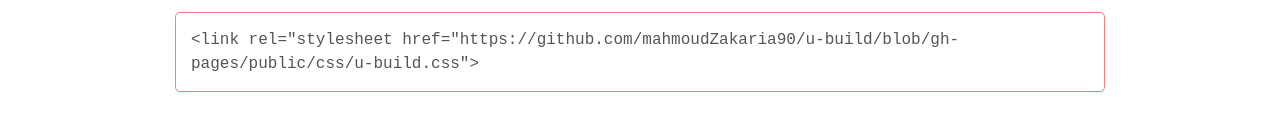
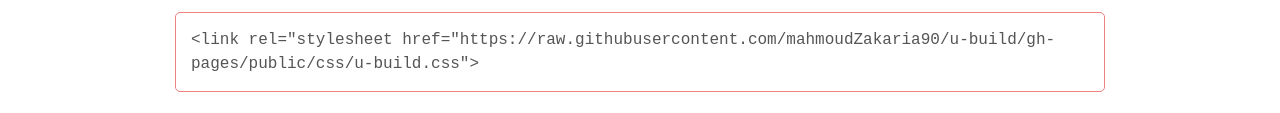
Before and after one commit to mahmoudZakaria90/u-build, a website: page public/index.html in a window 1280 px wide. Shown: the part 740-853 px from the top of the page. Drawn offline with Linux system fonts and the light colour scheme.

Commit message:
added the css file

```diff
--- a/public/index.html
+++ b/public/index.html
@@ -78,7 +78,7 @@
 
         <h2>Usage</h2>
         <div class="gv-border gv-margin-bottom gv-radius gv-padding">
-          <pre style="white-space: normal;"><code>&lt;link rel="stylesheet href="https://github.com/mahmoudZakaria90/u-build/blob/gh-pages/public/css/u-build.css"&gt;</code></pre>
+          <pre style="white-space: normal;"><code>&lt;link rel="stylesheet href="https://raw.githubusercontent.com/mahmoudZakaria90/u-build/gh-pages/public/css/u-build.css"&gt;</code></pre>
         </div>
         <h2 class="gv-align-center">Or</h2>
         <a href="https://github.com/mahmoudZakaria90/u-build/blob/gh-pages/public/css/u-build.css" download="" class="gv-btn gv-block gv-align-center gv-margin-bottom-lg">Download</a>
```
